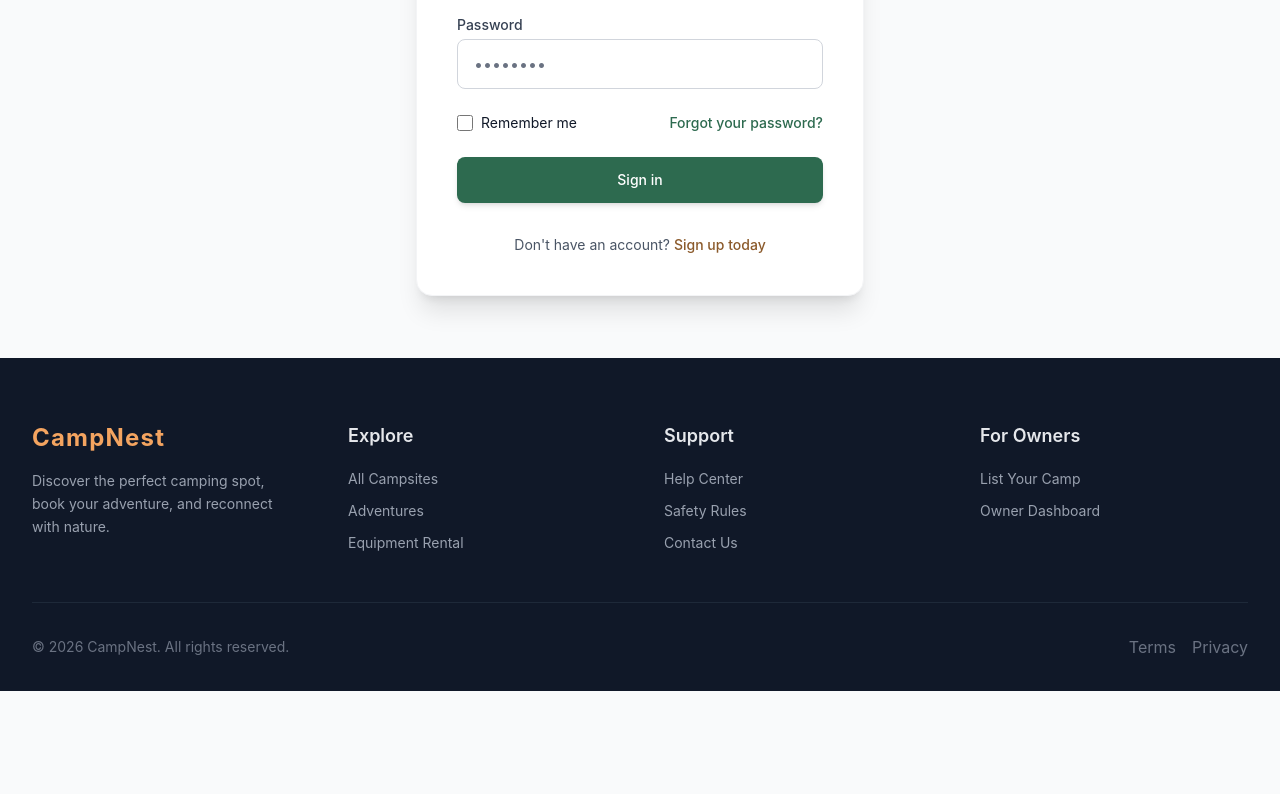
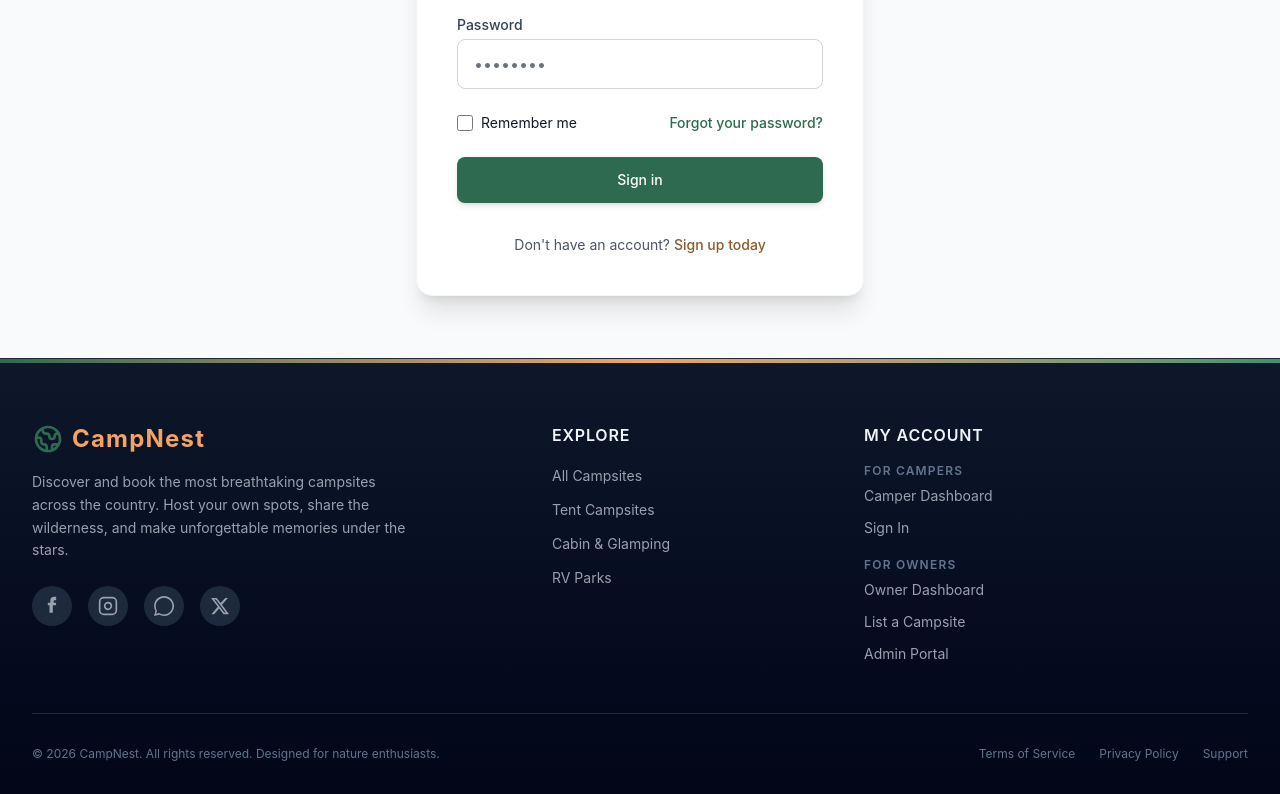
Before and after one commit to ChamodyaDevindi/Camping-sites, a React (Vite) app in the folder frontend/: page /login in a window 1280 px wide. Shown: the part 346-1140 px from the top of the page. Before the commit the page ends 1037 px from the top, so only its background shows below. Built offline with nearby package versions, Linux system fonts and the light colour scheme.

Commit message:
Redesign dashboard footer

```diff
--- a/frontend/src/components/Footer.jsx
+++ b/frontend/src/components/Footer.jsx
@@ -3,48 +3,85 @@ import { Link } from 'react-router-dom';
 
 export default function Footer() {
   return (
-    <footer className="bg-gray-900 text-white pt-16 pb-8">
+    <footer className="relative bg-gradient-to-b from-slate-900 to-slate-950 text-gray-300 pt-16 pb-8 border-t border-slate-800">
+      {/* Decorative top border gradient line */}
+      <div className="absolute top-0 left-0 right-0 h-1 bg-gradient-to-r from-[var(--color-nature-green)] via-[var(--color-nature-sand)] to-[var(--color-nature-light-green)]"></div>
+
       <div className="max-w-7xl mx-auto px-4 sm:px-6 lg:px-8">
-        <div className="grid grid-cols-1 md:grid-cols-4 gap-12 mb-12">
-          <div className="col-span-1 md:col-span-1">
-            <span className="font-bold text-2xl text-[var(--color-nature-sand)] tracking-wider mb-4 block">CampNest</span>
-            <p className="text-gray-400 text-sm leading-relaxed">
-              Discover the perfect camping spot, book your adventure, and reconnect with nature.
+        <div className="grid grid-cols-1 md:grid-cols-12 gap-8 mb-12">
+
+          {/* Brand Info */}
+          <div className="col-span-1 md:col-span-5 space-y-4">
+            <Link to="/" className="flex items-center gap-2 group">
+              <svg className="h-8 w-8 text-[var(--color-nature-green)] group-hover:text-[var(--color-nature-sand)] transition-colors duration-300" fill="none" viewBox="0 0 24 24" stroke="currentColor">
+                <path strokeLinecap="round" strokeLinejoin="round" strokeWidth={2} d="M3.055 11H5a2 2 0 012 2v1a2 2 0 002 2 2 2 0 012 2v2.945M8 3.935V5.5A2.5 2.5 0 0010.5 8h.5a2 2 0 012 2 2 2 0 104 0 2 2 0 012-2h1.064M15 20.488V18a2 2 0 012-2h3.064M21 12a9 9 0 11-18 0 9 9 0 0118 0z" />
+              </svg>
+              <span className="font-bold text-2xl text-[var(--color-nature-sand)] tracking-wider">CampNest</span>
+            </Link>
+            <p className="text-gray-400 text-sm leading-relaxed max-w-sm">
+              Discover and book the most breathtaking campsites across the country. Host your own spots, share the wilderness, and make unforgettable memories under the stars.
             </p>
+
+            {/* Social Icons with Micro-animations */}
+            <div className="flex gap-4 pt-2">
+              <a href="#" aria-label="Facebook" className="w-10 h-10 rounded-full bg-slate-800 hover:bg-[var(--color-nature-green)] flex items-center justify-center text-gray-400 hover:text-white transition-all duration-300 hover:scale-110">
+                <svg className="w-5 h-5" fill="currentColor" viewBox="0 0 24 24"><path d="M9 8H7v3h2v9h4v-9h3.61L17 8h-3V6.21C14 5.37 14.5 5 15.22 5H17V1H14.46C11.5 1 10 2.5 10 5.5V8z"/></svg>
+              </a>
+              <a href="#" aria-label="Instagram" className="w-10 h-10 rounded-full bg-slate-800 hover:bg-[var(--color-nature-sand)] flex items-center justify-center text-gray-400 hover:text-white transition-all duration-300 hover:scale-110">
+                <svg className="w-5 h-5" fill="none" stroke="currentColor" strokeWidth="2" viewBox="0 0 24 24"><rect width="20" height="20" x="2" y="2" rx="5" ry="5"/><path d="M16 11.37A4 4 0 1112.63 8 4 4 0 0116 11.37zM17.5 6.5h.01"/></svg>
+              </a>
+              <a href="#" aria-label="WhatsApp" className="w-10 h-10 rounded-full bg-slate-800 hover:bg-green-600 flex items-center justify-center text-gray-400 hover:text-white transition-all duration-300 hover:scale-110">
+                <svg className="w-5 h-5" fill="currentColor" viewBox="0 0 24 24"><path d="M.057 24l1.687-6.163c-1.041-1.804-1.588-3.849-1.587-5.946C.005 5.322 5.4 0 12.028 0c3.208.001 6.223 1.249 8.49 3.52C22.787 5.79 24.032 8.8 24.03 12.008c-.004 6.685-5.399 12.007-12.03 12.007-2.002-.001-3.97-.502-5.713-1.458L0 24zM6.602 20.59a10.354 10.354 0 005.429 1.52c5.529 0 10.029-4.478 10.032-9.986.002-2.67-1.032-5.18-2.909-7.054C17.278 3.197 14.779 2.164 12.11 2.16c-5.526 0-10.024 4.479-10.027 9.986-.001 1.956.516 3.864 1.5 5.567l-.986 3.6 3.69-.96c1.614.88 3.424 1.34 5.315 1.341z"/></svg>
+              </a>
+              <a href="#" aria-label="Twitter" className="w-10 h-10 rounded-full bg-slate-800 hover:bg-sky-500 flex items-center justify-center text-gray-400 hover:text-white transition-all duration-300 hover:scale-110">
+                <svg className="w-5 h-5" fill="currentColor" viewBox="0 0 24 24"><path d="M18.244 2.25h3.308l-7.227 8.26 8.502 11.24H16.17l-5.214-6.817L4.99 21.75H1.68l7.73-8.835L1.254 2.25H8.08l4.713 6.231zm-1.161 17.52h1.833L7.084 4.126H5.117z"/></svg>
+              </a>
+            </div>
           </div>
 
-          <div>
-            <h3 className="font-semibold text-lg mb-4 text-gray-200">Explore</h3>
-            <ul className="space-y-2">
-              <li><Link to="/campsites" className="text-gray-400 hover:text-white text-sm transition-colors">All Campsites</Link></li>
-              <li><Link to="/activities" className="text-gray-400 hover:text-white text-sm transition-colors">Adventures</Link></li>
-              <li><Link to="/rentals" className="text-gray-400 hover:text-white text-sm transition-colors">Equipment Rental</Link></li>
+          {/* Quick Links */}
+          <div className="col-span-1 md:col-span-3 space-y-4">
+            <h3 className="font-semibold text-base uppercase tracking-wider text-slate-100">Explore</h3>
+            <ul className="space-y-2.5">
+              <li><Link to="/campsites" className="text-gray-400 hover:text-[var(--color-nature-sand)] text-sm transition-colors duration-200">All Campsites</Link></li>
+              <li><Link to="/campsites?search=tent" className="text-gray-400 hover:text-[var(--color-nature-sand)] text-sm transition-colors duration-200">Tent Campsites</Link></li>
+              <li><Link to="/campsites?search=cabin" className="text-gray-400 hover:text-[var(--color-nature-sand)] text-sm transition-colors duration-200">Cabin & Glamping</Link></li>
+              <li><Link to="/campsites?search=rv" className="text-gray-400 hover:text-[var(--color-nature-sand)] text-sm transition-colors duration-200">RV Parks</Link></li>
             </ul>
           </div>
 
-          <div>
-            <h3 className="font-semibold text-lg mb-4 text-gray-200">Support</h3>
-            <ul className="space-y-2">
-              <li><a href="#" className="text-gray-400 hover:text-white text-sm transition-colors">Help Center</a></li>
-              <li><a href="#" className="text-gray-400 hover:text-white text-sm transition-colors">Safety Rules</a></li>
-              <li><a href="#" className="text-gray-400 hover:text-white text-sm transition-colors">Contact Us</a></li>
-            </ul>
-          </div>
-
-          <div>
-            <h3 className="font-semibold text-lg mb-4 text-gray-200">For Owners</h3>
-            <ul className="space-y-2">
-              <li><Link to="/register" className="text-gray-400 hover:text-white text-sm transition-colors">List Your Camp</Link></li>
-              <li><a href="#" className="text-gray-400 hover:text-white text-sm transition-colors">Owner Dashboard</a></li>
-            </ul>
+          {/* Portal Area */}
+          <div className="col-span-1 md:col-span-4 space-y-4">
+            <h3 className="font-semibold text-base uppercase tracking-wider text-slate-100">My Account</h3>
+            <div className="grid grid-cols-1 gap-2.5">
+              <div>
+                <h4 className="text-xs font-semibold text-slate-500 uppercase tracking-widest">For Campers</h4>
+                <ul className="mt-1 space-y-2">
+                  <li><Link to="/customer-dashboard" className="text-gray-400 hover:text-[var(--color-nature-green)] text-sm transition-colors duration-200">Camper Dashboard</Link></li>
+                  <li><Link to="/login" className="text-gray-400 hover:text-[var(--color-nature-green)] text-sm transition-colors duration-200">Sign In</Link></li>
+                </ul>
+              </div>
+              <div>
+                <h4 className="text-xs font-semibold text-slate-500 uppercase tracking-widest mt-2">For Owners</h4>
+                <ul className="mt-1 space-y-2">
+                  <li><Link to="/dashboard" className="text-gray-400 hover:text-[var(--color-nature-green)] text-sm transition-colors duration-200">Owner Dashboard</Link></li>
+                  <li><Link to="/add-campsite" className="text-gray-400 hover:text-[var(--color-nature-green)] text-sm transition-colors duration-200">List a Campsite</Link></li>
+                  <li><Link to="/admin" className="text-gray-400 hover:text-[var(--color-nature-green)] text-sm transition-colors duration-200">Admin Portal</Link></li>
+                </ul>
+              </div>
+            </div>
           </div>
         </div>
 
-        <div className="border-t border-gray-800 pt-8 flex flex-col md:flex-row justify-between items-center">
-          <p className="text-gray-500 text-sm">© {new Date().getFullYear()} CampNest. All rights reserved.</p>
-          <div className="flex gap-4 mt-4 md:mt-0">
-            <a href="#" className="text-gray-500 hover:text-[var(--color-nature-sand)] transition-colors">Terms</a>
-            <a href="#" className="text-gray-500 hover:text-[var(--color-nature-sand)] transition-colors">Privacy</a>
+        {/* Bottom bar */}
+        <div className="border-t border-slate-800 pt-8 flex flex-col sm:flex-row justify-between items-center text-xs">
+          <p className="text-slate-500">
+            &copy; {new Date().getFullYear()} CampNest. All rights reserved. Designed for nature enthusiasts.
+          </p>
+          <div className="flex gap-6 mt-4 sm:mt-0">
+            <a href="#" className="text-slate-500 hover:text-[var(--color-nature-sand)] transition-colors duration-200">Terms of Service</a>
+            <a href="#" className="text-slate-500 hover:text-[var(--color-nature-sand)] transition-colors duration-200">Privacy Policy</a>
+            <a href="mailto:info@campnest.com" className="text-slate-500 hover:text-[var(--color-nature-sand)] transition-colors duration-200">Support</a>
           </div>
         </div>
       </div>
```
